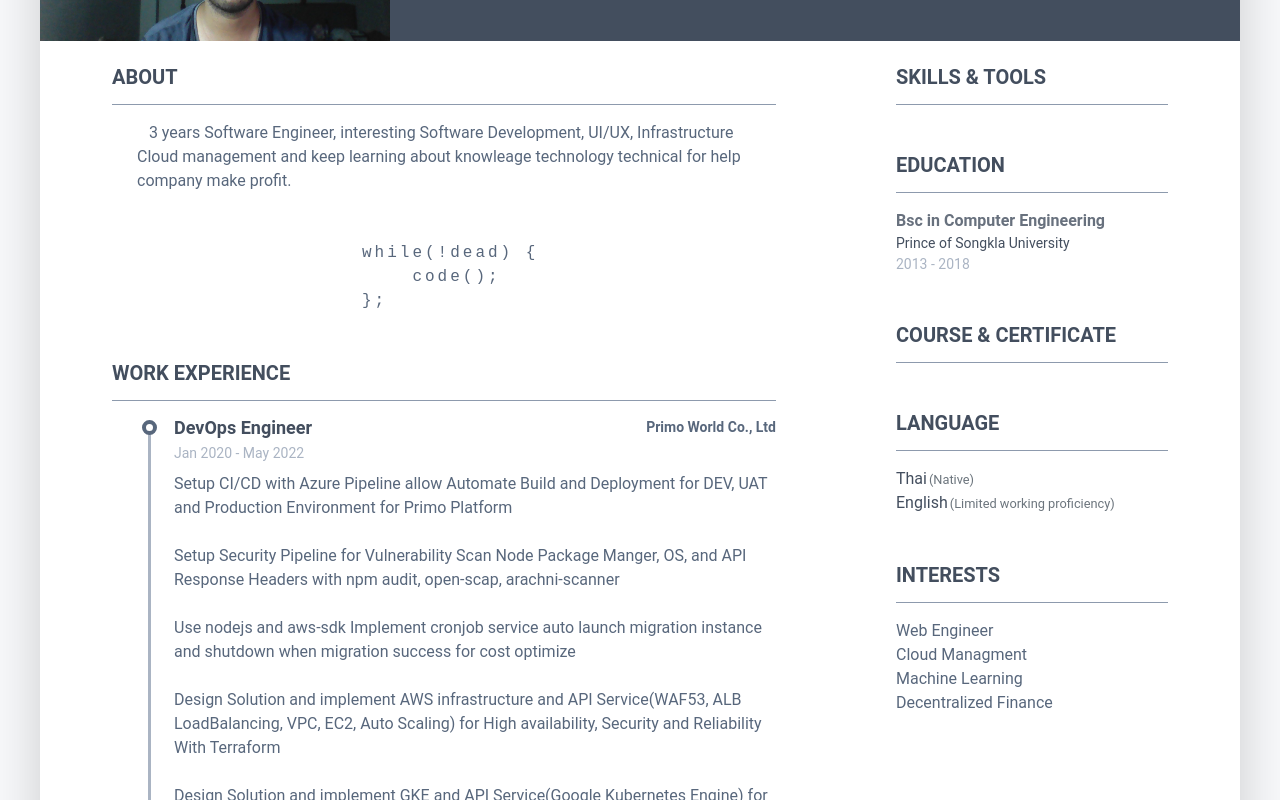
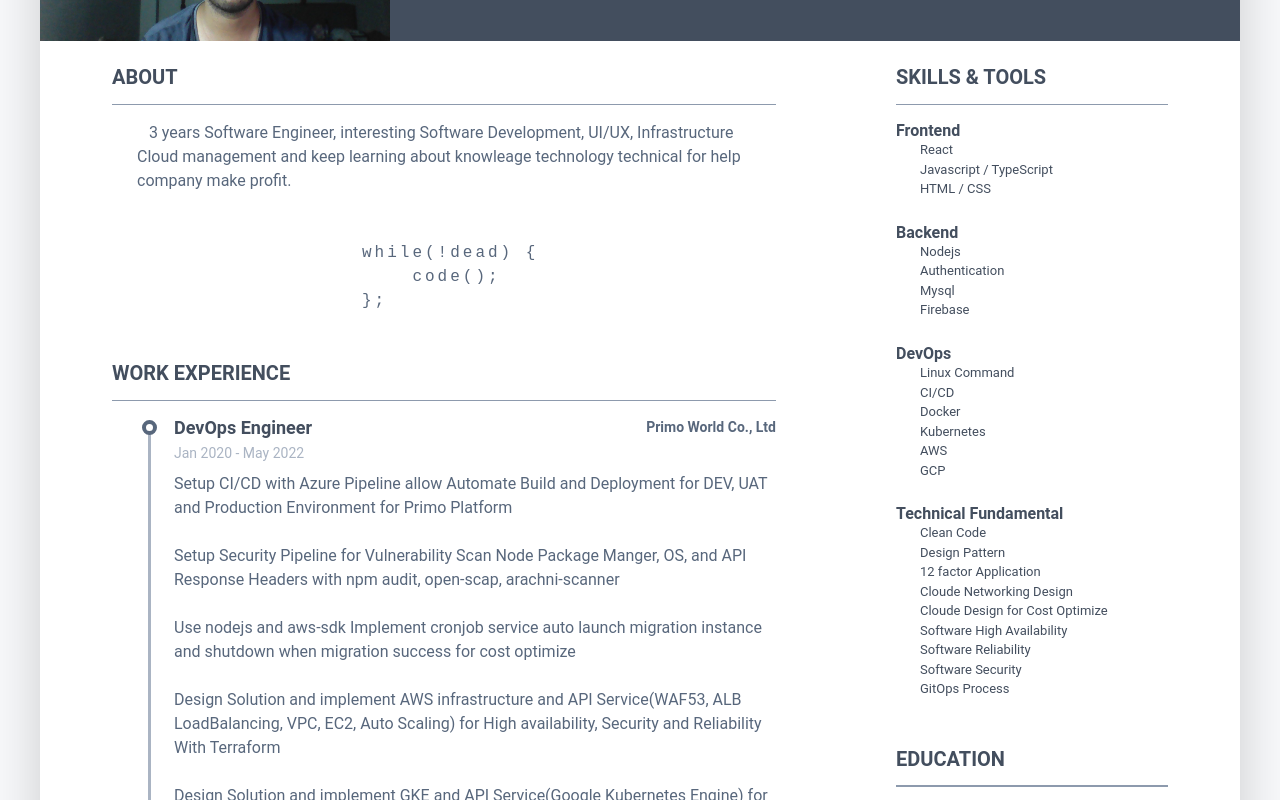
Before and after one commit to PanupongDeve/panupong-resume, a React (Vite) app in the folder client/: page / in a window 1280 px wide. Shown: the part 300-1100 px from the top of the page. Built offline with nearby package versions, Linux system fonts and the light colour scheme.

Commit message:
[ADD] - add skill & tools content

```diff
--- a/client/src/components/Interests/index.tsx
+++ b/client/src/components/Interests/index.tsx
@@ -7,10 +7,10 @@ const Interests = () => {
         <CardSection class="interests-section" title="Interests">
             <div className='interests-section-content'>
                 <ul className="list-unstyled">
-                    <li className="mb1">Web Engineer</li>
-                    <li className="mb1">Cloud Managment</li>
-                    <li className="mb1">Machine Learning</li>
-                    <li className="mb1">Decentralized Finance</li>
+                    <li className="mb-1">Web Engineer</li>
+                    <li className="mb-1">Cloud Managment</li>
+                    <li className="mb-1">Machine Learning</li>
+                    <li className="mb-1">Decentralized Finance</li>
                 </ul>
             </div>
         </CardSection>
--- a/client/src/components/Language/index.tsx
+++ b/client/src/components/Language/index.tsx
@@ -7,11 +7,11 @@ const Language = () => {
         <CardSection className="lang-section" title="Language">
             <div className='lang-section-content'>
                 <ul className="list-unstyled">
-                    <li className='mb2'>
+                    <li className='mb-2'>
                         <span className='resume-lang-name font-weight-bold'>Thai</span>
                         <small className='text-muted font-weight-normal'>(Native)</small>
                     </li>
-                    <li className='mb2'>
+                    <li className='mb-2'>
                         <span className='resume-lang-name font-weight-bold'>English</span>
                         <small className='text-muted font-weight-normal'>(Limited working proficiency)</small>
                     </li>
--- a/client/src/components/SkillsAndTools/index.tsx
+++ b/client/src/components/SkillsAndTools/index.tsx
@@ -5,7 +5,97 @@ import CardSection from '../CardSection'
 
 const SkillsAndTools = () => {
     return (
-        <CardSection className="skill-section" title="Skills & Tools"></CardSection>
+        <CardSection className="skill-section" title="Skills & Tools">
+            <div className='skills-section-content'>
+                <div className="skills-item">
+                    <h4 className="skills-item-title">Frontend</h4>
+                    <ul className="list-unstyled mb-4">
+                        <li className='px-4'>
+                            <div className="skills-name">React</div>
+                        </li>
+                        <li className='px-4'>
+                            <div className="skills-name">Javascript / TypeScript</div>
+                        </li>
+                        <li className='px-4'>
+                            <div className="skills-name">HTML / CSS</div>
+                        </li>
+                    </ul>
+
+                </div>
+                <div className="skills-item">
+                    <h4 className="skills-item-title">Backend</h4>
+                    <ul className="list-unstyled mb-4">
+                        <li className='px-4'>
+                            <div className="skills-name">Nodejs</div>
+                        </li>
+                        <li className='px-4'>
+                            <div className="skills-name">Authentication</div>
+                        </li>
+                        <li className='px-4'>
+                            <div className="skills-name">Mysql</div>
+                        </li>
+                        <li className='px-4'>
+                            <div className="skills-name">Firebase</div>
+                        </li>
+                    </ul>
+                </div>
+                <div className="skills-item">
+                    <h4 className="skills-item-title">DevOps</h4>
+                    <ul className="list-unstyled mb-4">
+                        <li className='px-4'>
+                            <div className="skills-name">Linux Command</div>
+                        </li>
+                        <li className='px-4'>
+                            <div className="skills-name">CI/CD</div>
+                        </li>
+                        <li className='px-4'>
+                            <div className="skills-name">Docker</div>
+                        </li>
+                        <li className='px-4'>
+                            <div className="skills-name">Kubernetes</div>
+                        </li>
+                        <li className='px-4'>
+                            <div className="skills-name">AWS</div>
+                        </li>
+                        <li className='px-4'>
+                            <div className="skills-name">GCP</div>
+                        </li>
+                    </ul>
+                </div>
+                <div className="skills-item">
+                    <h4 className="skills-item-title">Technical Fundamental</h4>
+                    <ul className="list-unstyled mb-4">
+                        <li className='px-4'>
+                            <div className="skills-name">Clean Code</div>
+                        </li>
+                        <li className='px-4'>
+                            <div className="skills-name">Design Pattern</div>
+                        </li>
+                        <li className='px-4'>
+                            <div className="skills-name">12 factor Application</div>
+                        </li>
+                        <li className='px-4'>
+                            <div className="skills-name">Cloude Networking Design</div>
+                        </li>
+                        <li className='px-4'>
+                            <div className="skills-name">Cloude Design for Cost Optimize</div>
+                        </li>
+                        <li className='px-4'>
+                            <div className="skills-name">Software High Availability</div>
+                        </li>
+                        <li className='px-4'>
+                            <div className="skills-name">Software Reliability</div>
+                        </li>
+                        <li className='px-4'>
+                            <div className="skills-name">Software Security</div>
+                        </li>
+                        <li className='px-4'>
+                            <div className="skills-name">GitOps Process</div>
+                        </li>
+                    </ul>
+                </div>
+            </div>
+        </CardSection>
     )
 }
 
--- a/client/src/components/SkillsAndTools/styles.css
+++ b/client/src/components/SkillsAndTools/styles.css
@@ -0,0 +1,13 @@
+.skills-section-content {
+    color: #58677c;
+}
+
+.skills-item-title {
+    font-size: 1rem;
+    color: #434e5e;
+}
+
+.skills-name {
+    font-size: 0.8125rem;
+    color: #434E5E;
+}
```
